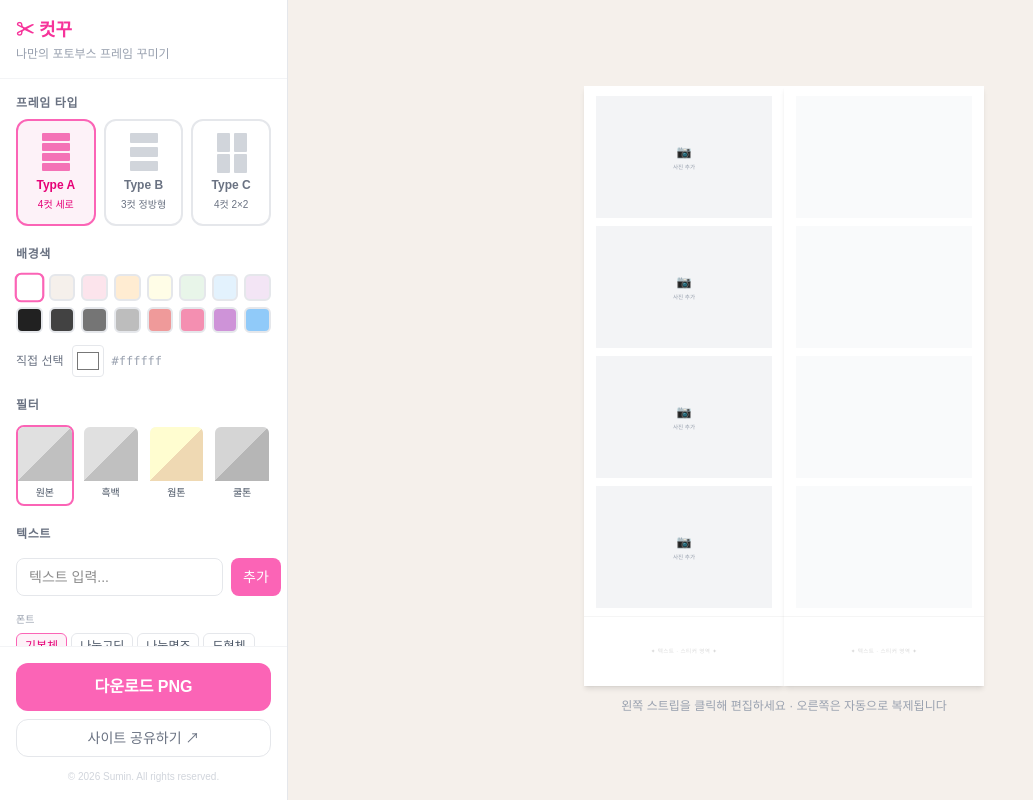
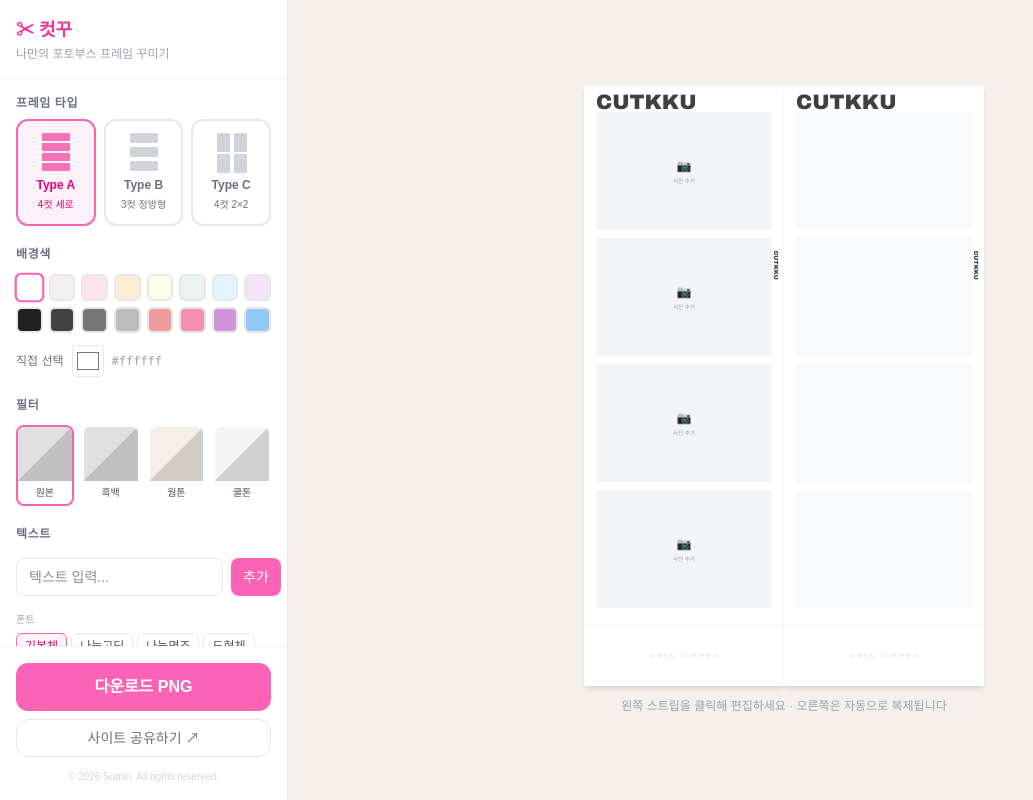
Before and after one commit to ssumanlife/cut-kku, a Next.js app: page / in a window 1280 px wide. Shown: the whole page, without its empty margins (0-1033 px from the left). Built offline with nearby package versions, Linux system fonts and the light colour scheme.

Commit message:
feat: add logo to all frame types and hide deco hint on download

```diff
--- a/src/entities/frame/frame.types.ts
+++ b/src/entities/frame/frame.types.ts
@@ -76,27 +76,27 @@ export const STRIP_PREVIEW_SIZE: Record<FrameType, { width: number; height: numb
 export const FRAME_LAYOUT = {
   A: {
     paddingX: 60,
-    paddingTop: 50,
+    paddingTop: 130,
     gap: 40,
     photoWidth: 880,
-    photoHeight: 610,
-    decoHeight: 350,
+    photoHeight: 590,
+    decoHeight: 300,
   },
   B: {
     paddingX: 60,
-    paddingTop: 50,
+    paddingTop: 130,
     gap: 60,
     photoWidth: 880,
-    photoHeight: 880,
-    decoHeight: 230,
+    photoHeight: 840,
+    decoHeight: 180,
   },
   C: {
     paddingX: 60,
-    paddingTop: 60,
+    paddingTop: 130,
     colGap: 40,
     rowGap: 40,
     photoWidth: 920,
-    photoHeight: 1320,
-    decoHeight: 180,
+    photoHeight: 1300,
+    decoHeight: 140,
   },
 } as const
--- a/src/features/download-button/download-button.tsx
+++ b/src/features/download-button/download-button.tsx
@@ -37,6 +37,10 @@ const prepareAndCapture = async (el: HTMLDivElement, sw: number, sh: number): Pr
     })
   )
 
+  // 힌트 텍스트 숨기기
+  const hints = Array.from(el.querySelectorAll<HTMLElement>('[data-download-hide]'))
+  hints.forEach((h) => { h.style.visibility = 'hidden' })
+
   // transform 제거 후 캡처
   const origTransform = el.style.transform
   const origOrigin = el.style.transformOrigin
@@ -51,6 +55,7 @@ const prepareAndCapture = async (el: HTMLDivElement, sw: number, sh: number): Pr
     el.style.transform = origTransform
     el.style.transformOrigin = origOrigin
     imgs.forEach((img, i) => { if (origSrcs[i]) img.src = origSrcs[i] })
+    hints.forEach((h) => { h.style.visibility = '' })
   }
   return captured
 }
--- a/src/features/frame-layout/deco-zone.tsx
+++ b/src/features/frame-layout/deco-zone.tsx
@@ -16,7 +16,7 @@ export const DecoZone = ({ style, backgroundColor }: DecoZoneProps) => (
       justifyContent: 'center',
     }}
   >
-    <span style={{ fontSize: 28, color: 'rgba(0,0,0,0.15)', letterSpacing: 2, userSelect: 'none' }}>
+    <span data-download-hide style={{ fontSize: 28, color: 'rgba(0,0,0,0.15)', letterSpacing: 2, userSelect: 'none' }}>
       ✦ 텍스트 · 스티커 영역 ✦
     </span>
   </div>
--- /dev/null
+++ b/src/features/frame-layout/frame-logo.tsx
@@ -0,0 +1,72 @@
+interface FrameLogoProps {
+  paddingTop: number;
+  paddingX: number;
+  decoHeight: number;
+  totalHeight: number;
+}
+
+const LOGO_FONT: React.CSSProperties = {
+  fontFamily: "'Arial Black', 'Arial Bold', Arial, sans-serif",
+  fontWeight: 700,
+  letterSpacing: 0,
+  color: "rgba(0,0,0,0.75)",
+  userSelect: "none",
+};
+
+export const FrameLogo = ({
+  paddingTop,
+  paddingX,
+  totalHeight,
+}: FrameLogoProps) => {
+  const fontSize = Math.round(paddingTop * 0.8);
+  const sideFontSize = Math.round(paddingX * 0.5);
+  const rightLogoTop = Math.round((totalHeight * 2) / 6.7);
+
+  return (
+    <>
+      {/* 상단 수평 로고 — 좌측 정렬 */}
+      <div
+        style={{
+          position: "absolute",
+          top: 16,
+          left: 0,
+          right: 0,
+          height: paddingTop,
+          display: "flex",
+          alignItems: "center",
+          justifyContent: "flex-start",
+          paddingLeft: paddingX,
+          pointerEvents: "none",
+        }}
+      >
+        <span style={{ ...LOGO_FONT, fontSize }}> CUTKKU</span>
+      </div>
+
+      {/* 우측 수직 로고 — 스트립 2/3 지점 */}
+      <div
+        style={{
+          position: "absolute",
+          right: 10,
+          top: rightLogoTop,
+          width: paddingX,
+          display: "flex",
+          alignItems: "center",
+          justifyContent: "center",
+          transform: "translateY(-50%)",
+          pointerEvents: "none",
+        }}
+      >
+        <span
+          style={{
+            ...LOGO_FONT,
+            fontSize: sideFontSize,
+            transform: "rotate(90deg)",
+            whiteSpace: "nowrap",
+          }}
+        >
+          CUTKKU
+        </span>
+      </div>
+    </>
+  );
+};
--- a/src/features/frame-layout/frame-type-a.tsx
+++ b/src/features/frame-layout/frame-type-a.tsx
@@ -4,6 +4,7 @@ import { FRAME_LAYOUT } from '@entities/frame'
 import type { ImageSlot } from '@entities/frame'
 import { ImageSlotCell } from '@features/image-slot'
 import { DecoZone } from './deco-zone'
+import { FrameLogo } from './frame-logo'
 
 interface FrameTypeAProps {
   slots: ImageSlot[]
@@ -35,6 +36,7 @@ export const FrameTypeA = ({ slots, backgroundColor, interactive }: FrameTypeAPr
         style={{ position: 'absolute', left: 0, bottom: 0, width: '100%', height: decoHeight }}
         backgroundColor={backgroundColor}
       />
+      <FrameLogo paddingTop={paddingTop} paddingX={paddingX} decoHeight={decoHeight} totalHeight={3000} />
     </div>
   )
 }
--- a/src/features/frame-layout/frame-type-b.tsx
+++ b/src/features/frame-layout/frame-type-b.tsx
@@ -4,6 +4,7 @@ import { FRAME_LAYOUT } from '@entities/frame'
 import type { ImageSlot } from '@entities/frame'
 import { ImageSlotCell } from '@features/image-slot'
 import { DecoZone } from './deco-zone'
+import { FrameLogo } from './frame-logo'
 
 interface FrameTypeBProps {
   slots: ImageSlot[]
@@ -35,6 +36,7 @@ export const FrameTypeB = ({ slots, backgroundColor, interactive }: FrameTypeBPr
         style={{ position: 'absolute', left: 0, bottom: 0, width: '100%', height: decoHeight }}
         backgroundColor={backgroundColor}
       />
+      <FrameLogo paddingTop={paddingTop} paddingX={paddingX} decoHeight={decoHeight} totalHeight={3000} />
     </div>
   )
 }
--- a/src/features/frame-layout/frame-type-c.tsx
+++ b/src/features/frame-layout/frame-type-c.tsx
@@ -4,6 +4,7 @@ import { FRAME_LAYOUT } from '@entities/frame'
 import type { ImageSlot } from '@entities/frame'
 import { ImageSlotCell } from '@features/image-slot'
 import { DecoZone } from './deco-zone'
+import { FrameLogo } from './frame-logo'
 
 interface FrameTypeCProps {
   slots: ImageSlot[]
@@ -45,6 +46,7 @@ export const FrameTypeC = ({ slots, backgroundColor, interactive }: FrameTypeCPr
         style={{ position: 'absolute', left: 0, bottom: 0, width: '100%', height: decoHeight }}
         backgroundColor={backgroundColor}
       />
+      <FrameLogo paddingTop={paddingTop} paddingX={paddingX} decoHeight={decoHeight} totalHeight={3000} />
     </div>
   )
 }
--- a/src/features/frame-layout/index.ts
+++ b/src/features/frame-layout/index.ts
@@ -1,4 +1,5 @@
 export { DecoZone } from './deco-zone'
+export { FrameLogo } from './frame-logo'
 export { FrameTypeA } from './frame-type-a'
 export { FrameTypeB } from './frame-type-b'
 export { FrameTypeC } from './frame-type-c'
--- a/src/shared/lib/image-filter.ts
+++ b/src/shared/lib/image-filter.ts
@@ -1,15 +1,15 @@
-import type { ImageFilter } from '@entities/frame'
+import type { ImageFilter } from "@entities/frame";
 
 export const IMAGE_FILTER_STYLE: Record<ImageFilter, string> = {
-  none: 'none',
-  grayscale: 'grayscale(1)',
-  warm: 'sepia(0.4) saturate(1.8) brightness(1.05)',
-  cool: 'hue-rotate(200deg) saturate(1.3) brightness(0.95)',
-}
+  none: "none",
+  grayscale: "grayscale(1)",
+  warm: "brightness(1.08) contrast(0.92) sepia(0.12) saturate(1.25) drop-shadow(0 0 12px rgba(245, 222, 179, 0.35))",
+  cool: "contrast(1.1) brightness(1.05) saturate(0.9) drop-shadow(0 0 10px rgba(135, 206, 250, 0.4))",
+};
 
 export const IMAGE_FILTER_LABEL: Record<ImageFilter, string> = {
-  none: '원본',
-  grayscale: '흑백',
-  warm: '웜톤',
-  cool: '쿨톤',
-}
+  none: "원본",
+  grayscale: "흑백",
+  warm: "웜톤",
+  cool: "쿨톤",
+};
```
Also changed, not shown: .claude/launch.json.
